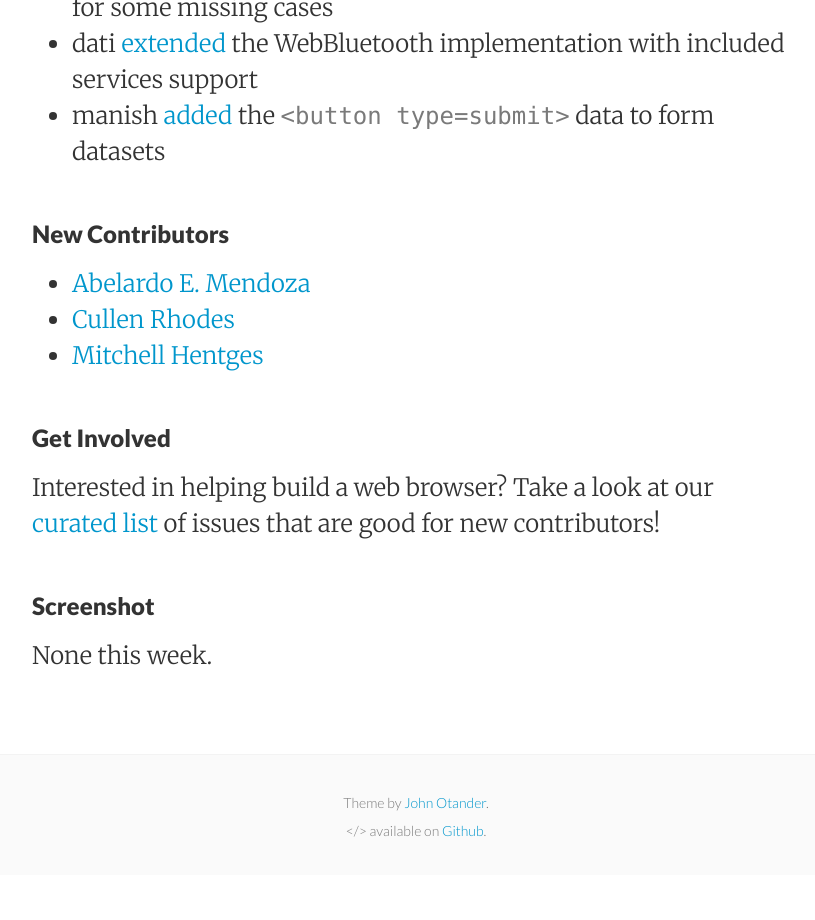
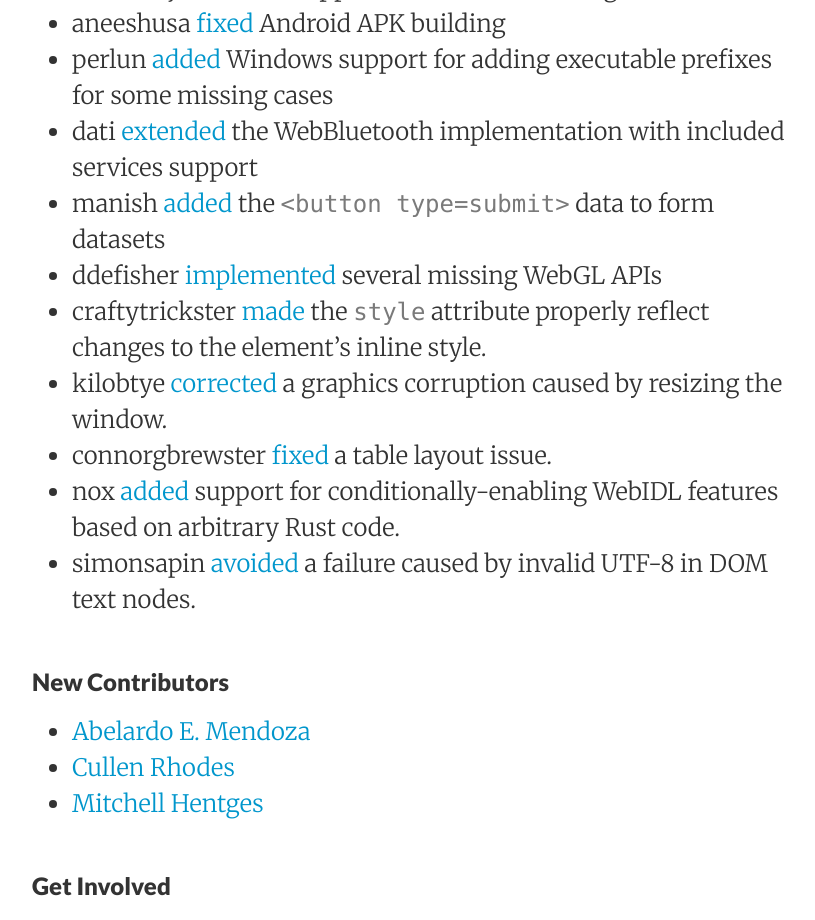
Before and after one commit to servo/blog.servo.org, a Jekyll site: the page built from _posts/2016-05-30-twis-65.md, in a window 1280 px wide and 1400 px high, scrolled down 1191 px. Shown: the top 920 px of the window, without its empty margins (224-1039 px from the left). Built offline with Jekyll 4.4.1, drawn with Linux system fonts in a browser that asks for light colours; before the commit the page ends 2066 px from its top, so only the background shows below that; some of the changed text lies outside the part shown.

Commit message:
More notable things.

```diff
--- a/_posts/2016-05-30-twis-65.md
+++ b/_posts/2016-05-30-twis-65.md
@@ -7,6 +7,8 @@ categories:
 ---
 
 In the [last week](https://github.com/pulls?page=1&q=is%3Apr+is%3Amerged+closed%3A2016-05-23..2016-05-30+user%3Aservo), we landed 128 PRs in the Servo organization's repositories.
+
+Special shout out to mbrubeck for completing the ongoing triage of every unlabeled issue in Servo's issue tracker!
 
 ### Planning and Status
 
@@ -27,6 +29,12 @@ This week's status updates are [here](http://statusupdates.dev.mozaws.net/projec
  - perlun [added](https://github.com/servo/servo/pull/11393) Windows support for adding executable prefixes for some missing cases
  - dati [extended](https://github.com/servo/servo/pull/11367) the WebBluetooth implementation with included services support
  - manish [added](https://github.com/servo/servo/pull/11333) the `<button type=submit>` data to form datasets
+ - ddefisher [implemented](https://github.com/servo/servo/pull/11426) several missing WebGL APIs
+ - craftytrickster [made](https://github.com/servo/servo/pull/11377) the `style` attribute properly reflect changes to the element's inline style.
+ - kilobtye [corrected](https://github.com/servo/webrender/pull/276) a graphics corruption caused by resizing the window.
+ - connorgbrewster [fixed](https://github.com/servo/servo/pull/11352) a table layout issue.
+ - nox [added](https://github.com/servo/servo/pull/11308) support for conditionally-enabling WebIDL features based on arbitrary Rust code.
+ - simonsapin [avoided](https://github.com/servo/servo/pull/10796/) a failure caused by invalid UTF-8 in DOM text nodes.
 
 ### New Contributors
 
@@ -40,4 +48,5 @@ Interested in helping build a web browser? Take a look at our [curated list](htt
 
 ### Screenshot
 
-None this week.
+browser.html's WIP error reporter, submitting a captured Rust panic as a new github issue:
+![WIP error reporter for browser.html](http://i.imgur.com/NzAQSfP.png)
```
